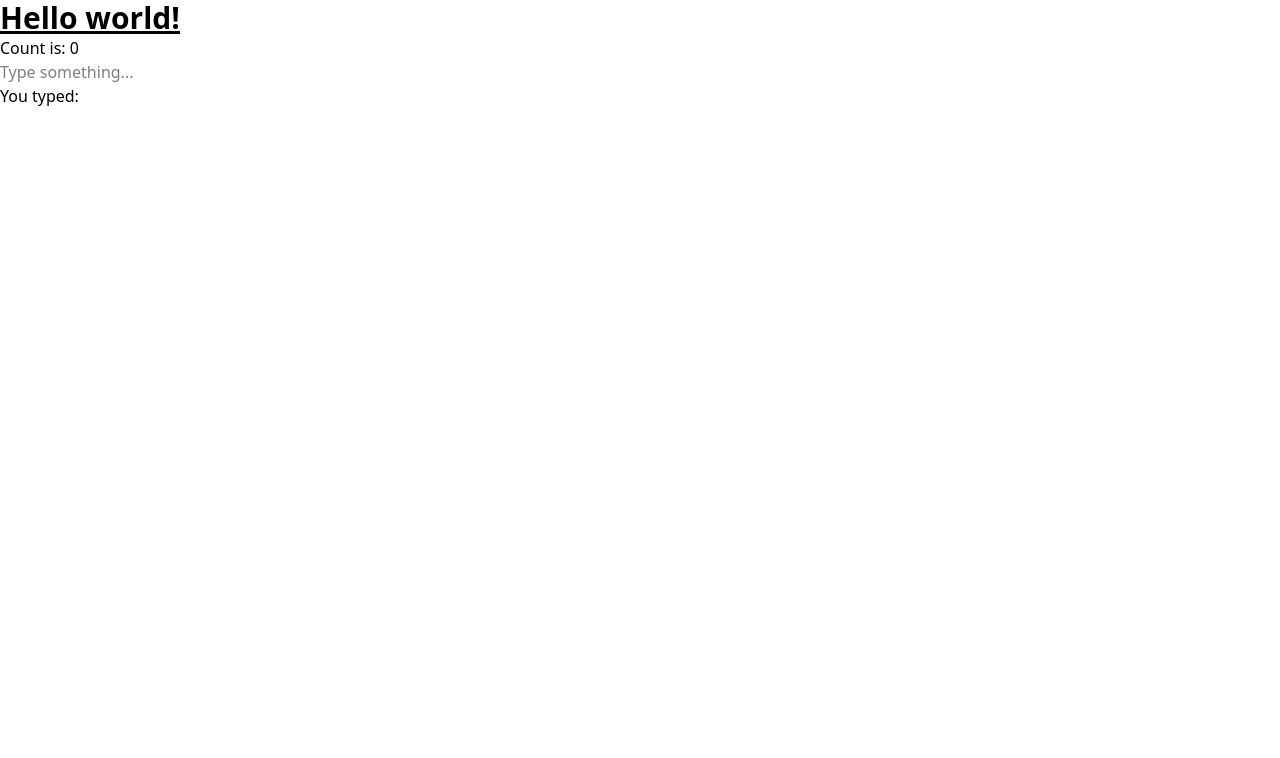
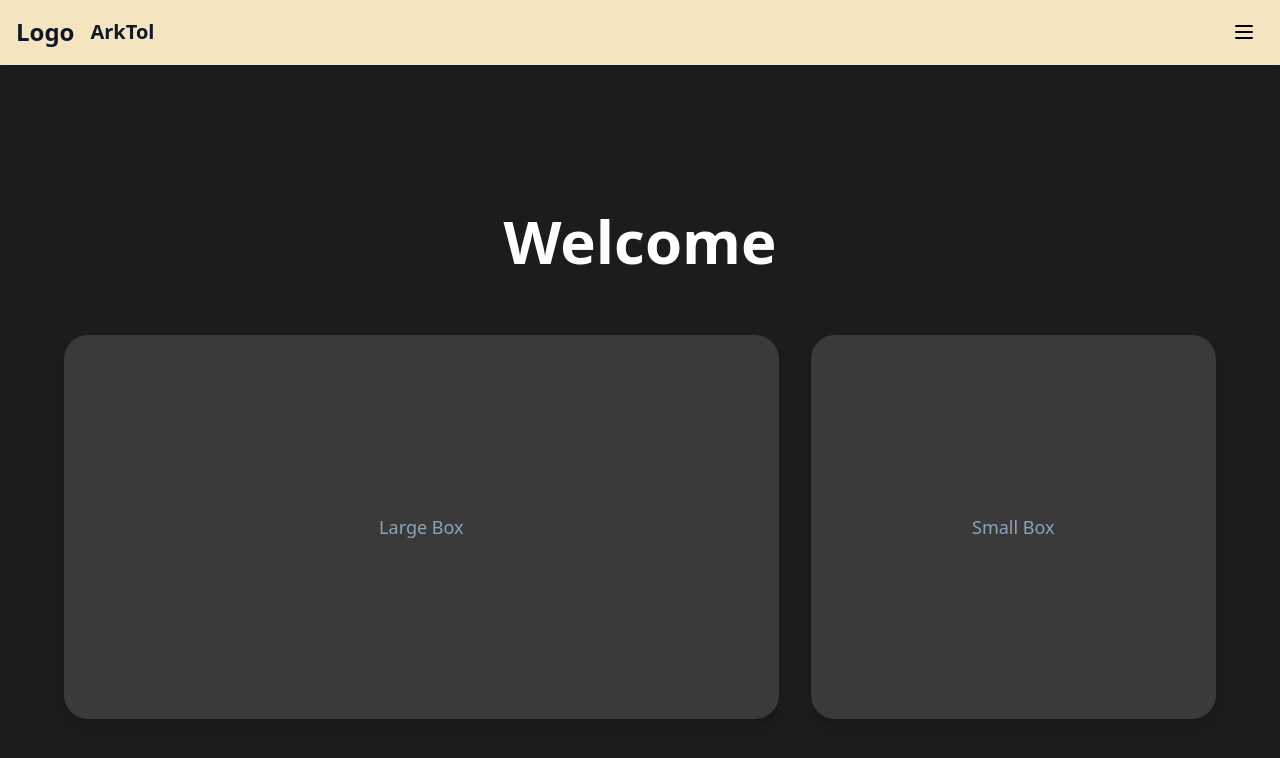
Before and after one commit to SentientCorn/ArknightsLevelPlanner, a React (Vite) app: page / in a window 1280 px wide. Shown: the top 758 px of the page. Built offline with nearby package versions, Linux system fonts and the light colour scheme.

Commit message:
Feat: Add Header component and integrate lucide-react icons

```diff
--- a/package.json
+++ b/package.json
@@ -12,6 +12,7 @@
   "dependencies": {
     "@supabase/supabase-js": "^2.49.5",
     "@tailwindcss/vite": "^4.1.7",
+    "lucide-react": "^0.514.0",
     "react": "^19.1.0",
     "react-dom": "^19.1.0",
     "react-router-dom": "^7.6.2",
--- a/src/App.tsx
+++ b/src/App.tsx
@@ -2,17 +2,22 @@
 import './styles.css'
 import { BrowserRouter as Router, Routes, Route } from "react-router-dom";
 import Landing from "./pages/Landing";
+import Header from './components/Header';
 
 function App() {
   return (
-    <Router>
-      <main>
+    <div className="App">
+    <Router >
+      <Header />
+      {/* Main content area */}
+      <main >
         <Routes>
           <Route path="/" element={<Landing />} />
           {/* Add more routes as needed */}
         </Routes>
       </main>
     </Router>
+    </div>
   )
 
 }
--- a/src/components/Header.tsx
+++ b/src/components/Header.tsx
@@ -0,0 +1,97 @@
+import type React from "react";
+import { useState } from "react";
+import { Home, User, Menu, X } from "lucide-react";
+
+interface SidebarItem {
+  icon: React.ReactNode;
+  label: string;
+  href: string;
+}
+
+const Header: React.FC= () => {
+    const [isSidebarOpen, setIsSidebarOpen] = useState(false);
+
+  const toggleSidebar = () => {
+    setIsSidebarOpen(!isSidebarOpen);
+  };
+
+  const sidebarItems: SidebarItem[] = [
+    { icon: <Home size={20} />, label: 'Dashboard', href: '/' },
+    { icon: <User size={20} />, label: 'Profile', href: '/profile' },
+  ];
+
+  return (
+   <div className="relative">
+      {/* Header */}
+      <header style={{ backgroundColor: "#F4E5C0" }} className="shadow-sm border-b border-gray-200 px-4 py-3 flex items-center justify-between">
+        <div className="flex items-center space-x-4">
+          <span className="text-2xl font-bold text-gray-900">Logo</span>
+          <h1 className="text-xl font-semibold text-gray-900">ArkTol</h1>
+        </div>
+
+        <div className="flex items-center space-x-4">
+          <button
+            onClick={toggleSidebar}
+            className="p-2 rounded-md hover:bg-gray-100 transition-colors"
+            aria-label="Toggle sidebar"
+          >
+            {isSidebarOpen ? <X size={24} /> : <Menu size={24} />}
+          </button>
+        </div>
+      </header>
+      {/*<div style={{backgroundColor: '#F4E5C0'}} className="flex flex-col justify-between p-4 m-3 border-gray-200 rounded-xl"> */}
+      {/* Sidebar */}
+      <div
+        className={`fixed top-0 right-0 h-full shadow- transform transition-transform duration-300 ease-in-out z-50 ${
+          isSidebarOpen ? '-translate-x-0' : 'translate-x-full'
+        }`}
+        style={{ width: '280px', backgroundColor: '#C7B996' }}
+      >
+
+        <div style={{backgroundColor: '#F4E5C0'}} className="m-3 p-4 border-gray-1000 rounded-xl">
+          <div  className="flex items-center justify-between">
+            <h2 className="text-lg font-semibold text-gray-900">Menu</h2>
+            <button
+              onClick={toggleSidebar}
+              className="p-1 rounded-md hover:bg-gray-100 transition-colors"
+              aria-label="Close sidebar"
+            >
+              <X size={20} />
+            </button>
+          </div>
+        </div>
+
+        <nav style={{backgroundColor: '#F4E5C0'}} className="m-3 p-2 border-gray-1000 rounded-xl">
+          <ul className="space-y-1 ">
+            {sidebarItems.map((item, index) => (
+              <li key={index}>
+          <a
+            href={item.href}
+            className="flex items-center space-x-3 px-3 py-2 rounded-md text-gray-700 hover:bg-gray-100 hover:text-gray-900 transition-colors"
+            onClick={(e) => {
+              e.preventDefault();
+              console.log(`Navigating to ${item.label}`);
+            }}
+          >
+            {item.icon}
+            <span className="font-medium">{item.label}</span>
+          </a>
+              </li>
+            ))}
+          </ul>
+        </nav>
+            </div>
+
+
+      {/* Overlay */}
+      {isSidebarOpen && (
+        <div
+          className="fixed inset-0 z-40"
+          onClick={toggleSidebar}
+        />
+      )}
+    </div>
+  );
+}
+
+export default Header;
--- a/src/pages/Landing.tsx
+++ b/src/pages/Landing.tsx
@@ -1,28 +1,31 @@
-import { useState } from 'react'
+// import { useState } from 'react'
 
-export default function Landing() {
-  const [count, setCount] = useState(0)
-  const [text, setText] = useState('')
+const Landing: React.FC = () => {
 
-  return (
-    <div className="App">
-      <h1 className="text-3xl font-bold underline">
-        Hello world!
+return (
+    <div className="min-h-screen flex flex-col items-center justify-center p-8">
+      {/* Title */}
+      <h1 className="text-4xl md:text-6xl font-bold text-white mb-16 text-center">
+        Welcome
       </h1>
-      <div>
-        <button onClick={() => setCount(count + 1)}>
-          Count is: {count}
-        </button>
-      </div>
-      <div>
-        <input
-          type="text"
-          value={text}
-          onChange={(e) => setText(e.target.value)}
-          placeholder="Type something..."
-        />
-        <p>You typed: {text}</p>
+
+      {/* Containers*/}
+      <div className="flex flex-col md:flex-row gap-8 w-full max-w-6xl">
+        <div style={{backgroundColor: '#3A3A3A'}} className="flex-2 rounded-3xl shadow-lg hover:shadow-xl transition-shadow duration-300 p-12 min-h-96">
+          <div className="h-full flex items-center justify-center">
+            <div className="text-slate-400 text-lg font-medium">Large Box</div>
+          </div>
+        </div>
+
+        <div style={{backgroundColor: '#3A3A3A'}} className="flex-1 rounded-3xl shadow-lg hover:shadow-xl transition-shadow duration-300 p-12 min-h-96">
+          <div className="h-full flex items-center justify-center">
+            <div className="text-slate-400 text-lg font-medium">Small Box</div>
+          </div>
+        </div>
       </div>
     </div>
-  )
+  );
+
 }
+
+export default Landing;
--- a/src/styles.css
+++ b/src/styles.css
@@ -1 +1,5 @@
 @import "tailwindcss";
+
+body {
+  background-color: #1C1C1C;
+}
```
Also changed, not shown: 1 other file (tests, documents, lock files or other folders).
